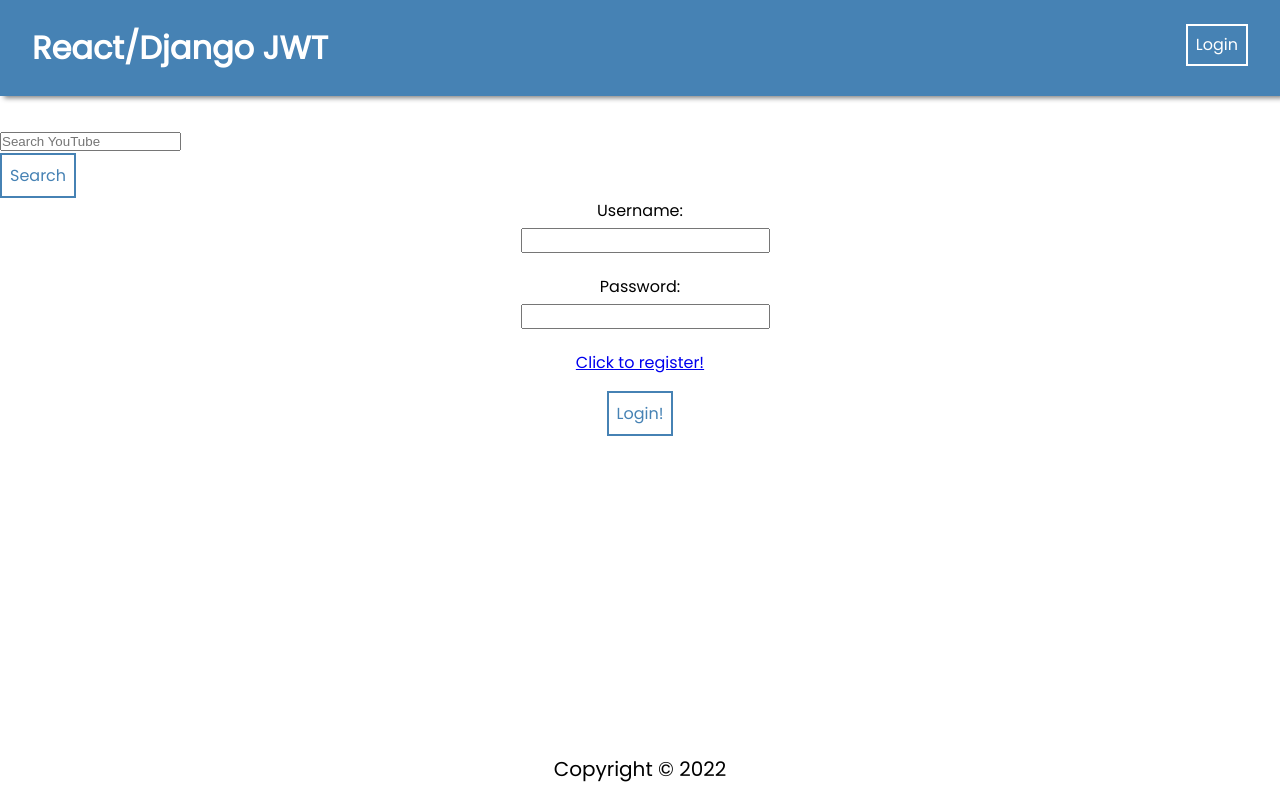
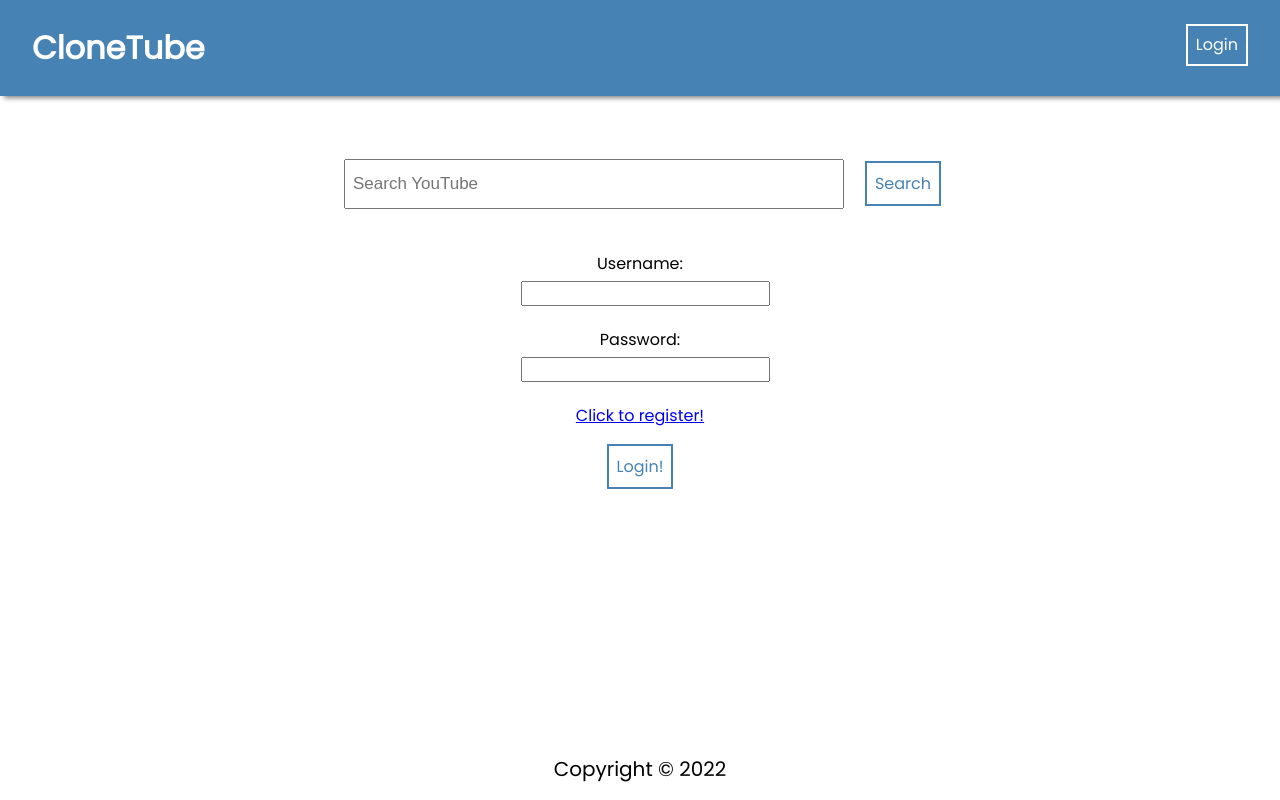
Before and after one commit to matthew-pryor/Youtube-Clone, a React (Create React App) app in the folder frontend/: page /login in a window 1280 px wide. Built offline with nearby package versions, Linux system fonts and the light colour scheme.

Commit message:
updating syling using .css

```diff
--- a/frontend/src/App.js
+++ b/frontend/src/App.js
@@ -1,8 +1,7 @@
 // General Imports
 import { Routes, Route } from "react-router-dom";
 import "./App.css";
-import axios from "axios";
-import React, { useState, useEffect } from "react";
+import React, { useState } from "react";
 
 // Pages Imports
 import HomePage from "./pages/HomePage/HomePage";
@@ -21,10 +20,6 @@ import SearchBar from "./components/SearchBar/SearchBar";
 import PrivateRoute from "./utils/PrivateRoute";
 
 function App() {
-
-const [searchResults, setSearchResults] = useState([]);
-
-
 
   return (
     <div>
--- a/frontend/src/components/NavBar/NavBar.jsx
+++ b/frontend/src/components/NavBar/NavBar.jsx
@@ -18,7 +18,7 @@ const Navbar = () => {
       <ul>
         <li className="brand">
           <Link to="/" style={{ textDecoration: "none", color: "white" }}>
-            <b>React/Django JWT</b>
+            <b>CloneTube</b>
           </Link>
         </li>
         <li>
--- /dev/null
+++ b/frontend/src/components/RelatedVideosList/RelatedVideosList.css
@@ -0,0 +1,5 @@
+button:hover {
+    cursor: pointer;
+    color: white;
+    background-color: steelblue;
+}
--- a/frontend/src/components/RelatedVideosList/RelatedVideosList.jsx
+++ b/frontend/src/components/RelatedVideosList/RelatedVideosList.jsx
@@ -1,6 +1,7 @@
 import React, {useState, useEffect} from "react";
 import axios from "axios";
 import { useNavigate, useLocation } from "react-router-dom";
+import "./RelatedVideosList.css"
 
 
 const RelatedVideosList = (props) => {
--- a/frontend/src/components/SearchBar/SearchBar.css
+++ b/frontend/src/components/SearchBar/SearchBar.css
@@ -0,0 +1,17 @@
+form {
+    align-items: center;
+    display: flex;
+    flex-direction: row;
+    justify-content: center;
+    gap: 1rem;
+    padding: 2%;
+  }
+
+  form input {
+    display: block;
+    width: 500px;
+    height: 50px;
+    margin: 5px;
+    padding: 3px 7px;
+    font-size: 17px;
+  }
--- a/frontend/src/components/SearchBar/SearchBar.jsx
+++ b/frontend/src/components/SearchBar/SearchBar.jsx
@@ -1,5 +1,6 @@
 import React, {useState} from "react";
 import { Link, useNavigate } from "react-router-dom";
+import "./SearchBar.css";
 
 
 const SearchBar = () => {
--- a/frontend/src/pages/HomePage/HomePage.js
+++ b/frontend/src/pages/HomePage/HomePage.js
@@ -30,9 +30,11 @@ const HomePage = () => {
   }, [token]);
   return (
     <div className="container">
-      <h1>Home Page for {user.username}!</h1>
-      <VideoPlayer></VideoPlayer>
-      <CommentList />
+       <h1>Home Page for {user.username}!</h1>
+       <br></br>
+       <iframe className="video" id="ytplayer" type="text/html" width="540" height="360"
+            src={`https://www.youtube.com/embed/JldMvQMO_5U?autoplay=1&origin=http://example.com`}
+            frameBorder="0"></iframe>
     </div>
   );
 };
--- /dev/null
+++ b/frontend/src/pages/SearchResultsPage/SearchResultsPage.css
@@ -0,0 +1,22 @@
+table {
+    width: 800px;
+    align-items: center;
+}
+
+h1 {
+    color: aliceblue;
+    background-color: steelblue;
+    font-family: 'Franklin Gothic Medium';
+    padding: 2%;
+}
+
+tr {
+    font-family: 'Franklin Gothic Medium';
+    font-weight: 400;
+    font-size: 30px;
+    width: 600px;
+}
+
+img:hover {
+    cursor: pointer;
+}
--- a/frontend/src/pages/SearchResultsPage/SearchResultsPage.jsx
+++ b/frontend/src/pages/SearchResultsPage/SearchResultsPage.jsx
@@ -1,6 +1,7 @@
 import React, {useState, useEffect} from "react";
 import axios from "axios";
 import { useNavigate, useLocation } from "react-router-dom";
+import "./SearchResultsPage.css"
 
 
 
@@ -35,9 +36,12 @@ const SearchResultsPage = (props) => {
                   {searchResults &&
                     searchResults.map((selectedVideo) => (
                       <tr key={selectedVideo.etag}>
+                        <br></br>
                         <tr>{selectedVideo.snippet.title}</tr>
                           <img src={`https://i.ytimg.com/vi/${selectedVideo.id.videoId}/hqdefault.jpg`} onClick={() => {navigate("/video", {state:{selectedVideo:selectedVideo}})}}/>
                           <p>{selectedVideo.snippet.description}</p>
+                          <br></br>
+                          <br></br>
                       </tr>
                   ))}
               </tbody>
--- /dev/null
+++ b/frontend/src/pages/VideoPage/VideoPage.css
@@ -0,0 +1,3 @@
+body {
+    background-color: steelblue;
+}
```
Also changed, not shown: frontend/src/components/RelatedVideos/RelatedVideos.jsx (deleted), frontend/src/pages/SearchPage/SearchPage.jsx (added).
